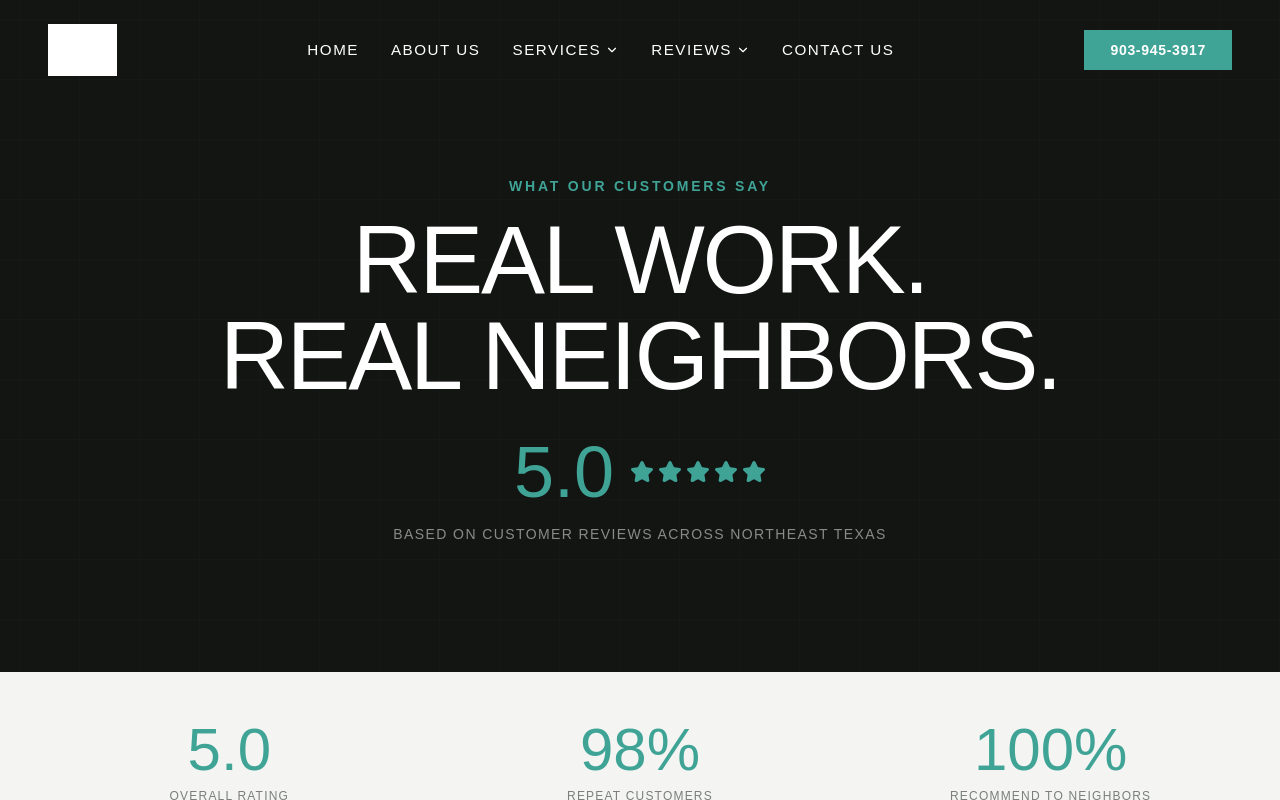
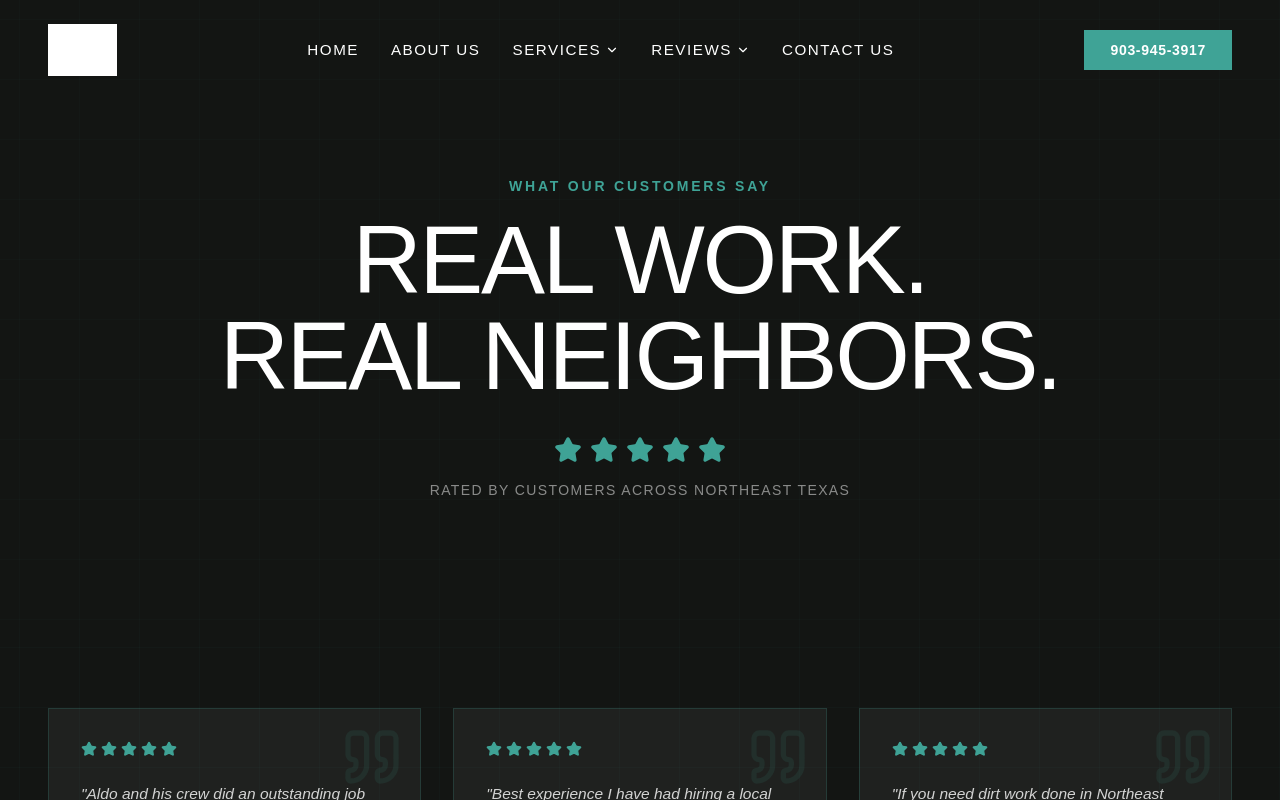
Before and after one commit to Founditmarketing/Molteni-Trucking-And-Excavation, a React (Vite) app: page /read-reviews in a window 1280 px wide. Shown: the top 800 px of the page. Built offline with nearby package versions, Linux system fonts and the light colour scheme; grey boxes are pictures that could not be loaded.

Commit message:
Remove unverifiable stats and claims, clean up metrics and hours

```diff
--- a/src/pages/About.tsx
+++ b/src/pages/About.tsx
@@ -95,10 +95,9 @@ export const About = () => {
 
       {/* Stats */}
       <section className="bg-primary-teal py-16 px-6">
-        <div className="max-w-7xl mx-auto grid grid-cols-2 lg:grid-cols-4 gap-12">
-          <StatCounter end={20} suffix="+" label="Years of Experience" />
-          <StatCounter end={500} suffix="+" label="Projects Completed" />
-          <StatCounter end={3} label="Counties of Coverage" />
+        <div className="max-w-7xl mx-auto grid grid-cols-1 md:grid-cols-3 gap-12">
+          <StatCounter end={5} label="Counties Served" />
+          <StatCounter end={100} suffix="%" label="Family Owned & Operated" />
           <StatCounter end={100} suffix="%" label="Free On-Site Consultation" />
         </div>
       </section>
--- a/src/pages/Contact.tsx
+++ b/src/pages/Contact.tsx
@@ -156,28 +156,20 @@ export const Contact = () => {
         </div>
       </section>
 
-      {/* Hours */}
+      {/* Availability */}
       <Section className="bg-off-white text-center">
         <div className="max-w-2xl mx-auto space-y-8">
           <div className="w-16 h-16 bg-primary-teal/10 flex items-center justify-center text-primary-teal mx-auto">
             <Clock size={32} />
           </div>
-          <h2 className="text-4xl md:text-5xl">Business Hours</h2>
-          <div className="grid grid-cols-1 sm:grid-cols-2 gap-8 text-left max-w-md mx-auto">
-            <div className="space-y-2">
-              <div className="font-condensed font-bold uppercase tracking-wider text-primary-teal">Mon - Fri</div>
-              <div className="text-2xl font-display">7:00 AM - 6:00 PM</div>
-            </div>
-            <div className="space-y-2">
-              <div className="font-condensed font-bold uppercase tracking-wider text-primary-teal">Saturday</div>
-              <div className="text-2xl font-display">8:00 AM - 4:00 PM</div>
-            </div>
-            <div className="space-y-2">
-              <div className="font-condensed font-bold uppercase tracking-wider text-primary-teal">Sunday</div>
-              <div className="text-2xl font-display">Closed</div>
-            </div>
-          </div>
-          <p className="text-mid-grey italic">For urgent jobs, call directly — we do our best to accommodate time-sensitive projects.</p>
+          <h2 className="text-4xl md:text-5xl">Ready When You Are.</h2>
+          <p className="text-mid-grey text-lg leading-relaxed">
+            Aldo answers his own phone. Call to check availability and schedule a free on-site visit — he'll give you a straight answer, fast.
+          </p>
+          <a href={`tel:${BUSINESS_INFO.phone}`} className="inline-block">
+            <div className="font-display text-4xl md:text-5xl text-primary-teal">{BUSINESS_INFO.phone}</div>
+          </a>
+          <p className="text-mid-grey italic text-sm">For urgent jobs, call directly — we do our best to accommodate time-sensitive projects.</p>
         </div>
       </Section>
 
--- a/src/pages/Home.tsx
+++ b/src/pages/Home.tsx
@@ -94,9 +94,9 @@ export const Home = () => {
           {/* Stats Column */}
           <div className="hidden lg:col-span-4 lg:flex flex-col space-y-12 items-end">
             {[
-              { num: '20+', label: 'Years Active' },
+              { num: '5', label: 'County Service Area' },
               { num: '100%', label: 'Family Owned' },
-              { num: 'NE', label: 'Texas Coverage' }
+              { num: 'NE TX', label: 'Based Locally' }
             ].map((stat, i) => (
               <motion.div
                 key={stat.label}
@@ -144,11 +144,10 @@ export const Home = () => {
 
       {/* Stats Bar */}
       <section className="bg-near-black py-16 px-6">
-        <div className="max-w-7xl mx-auto grid grid-cols-2 lg:grid-cols-4 gap-12">
-          <StatCounter end={20} suffix="+" label="Years of Experience" />
-          <StatCounter end={500} suffix="+" label="Projects Completed" />
-          <StatCounter end={3} label="Counties of Coverage" />
+        <div className="max-w-7xl mx-auto grid grid-cols-1 md:grid-cols-3 gap-12">
+          <StatCounter end={5} label="Counties Served" />
           <StatCounter end={100} suffix="%" label="Family Owned & Operated" />
+          <StatCounter end={100} suffix="%" label="Free On-Site Quotes" />
         </div>
       </section>
 
@@ -163,8 +162,8 @@ export const Home = () => {
               className="w-full h-[500px] object-cover shadow-2xl"
             />
             <div className="absolute bottom-8 left-8 bg-primary-teal p-8 shadow-xl text-white">
-              <div className="font-display text-5xl leading-none">20+</div>
-              <div className="font-condensed text-xs uppercase tracking-widest">Years Serving NE TX</div>
+              <div className="font-display text-3xl leading-tight">NE Texas</div>
+              <div className="font-condensed text-xs uppercase tracking-widest">Local Crew. Local Roots.</div>
             </div>
           </div>
 
--- a/src/pages/ReadReviews.tsx
+++ b/src/pages/ReadReviews.tsx
@@ -47,32 +47,13 @@ export const ReadReviews = () => {
           <Eyebrow>What Our Customers Say</Eyebrow>
           <h1 className="text-6xl md:text-8xl text-white mb-8">Real Work. <br />Real Neighbors.</h1>
           <div className="flex flex-col items-center gap-4">
-            <div className="flex items-center gap-4">
-              <span className="font-display text-7xl text-primary-teal">5.0</span>
-              <div className="flex gap-1">
-                {[1, 2, 3, 4, 5].map(s => <Star key={s} size={24} className="fill-primary-teal text-primary-teal" />)}
-              </div>
+            <div className="flex gap-2">
+              {[1, 2, 3, 4, 5].map(s => <Star key={s} size={28} className="fill-primary-teal text-primary-teal" />)}
             </div>
-            <p className="text-white/50 font-condensed text-sm uppercase tracking-widest">Based on customer reviews across Northeast Texas</p>
+            <p className="text-white/50 font-condensed text-sm uppercase tracking-widest">Rated by customers across Northeast Texas</p>
           </div>
         </div>
       </section>
-
-      {/* Metrics */}
-      <Section className="bg-off-white py-12">
-        <div className="grid grid-cols-1 md:grid-cols-3 gap-12">
-          {[
-            { val: '5.0', label: 'Overall Rating' },
-            { val: '98%', label: 'Repeat Customers' },
-            { val: '100%', label: 'Recommend to Neighbors' }
-          ].map(metric => (
-            <div key={metric.label} className="text-center">
-              <div className="font-display text-6xl text-primary-teal mb-2">{metric.val}</div>
-              <div className="font-condensed text-xs text-mid-grey uppercase tracking-widest">{metric.label}</div>
-            </div>
-          ))}
-        </div>
-      </Section>
 
       {/* Grid */}
       <Section dark>
```
